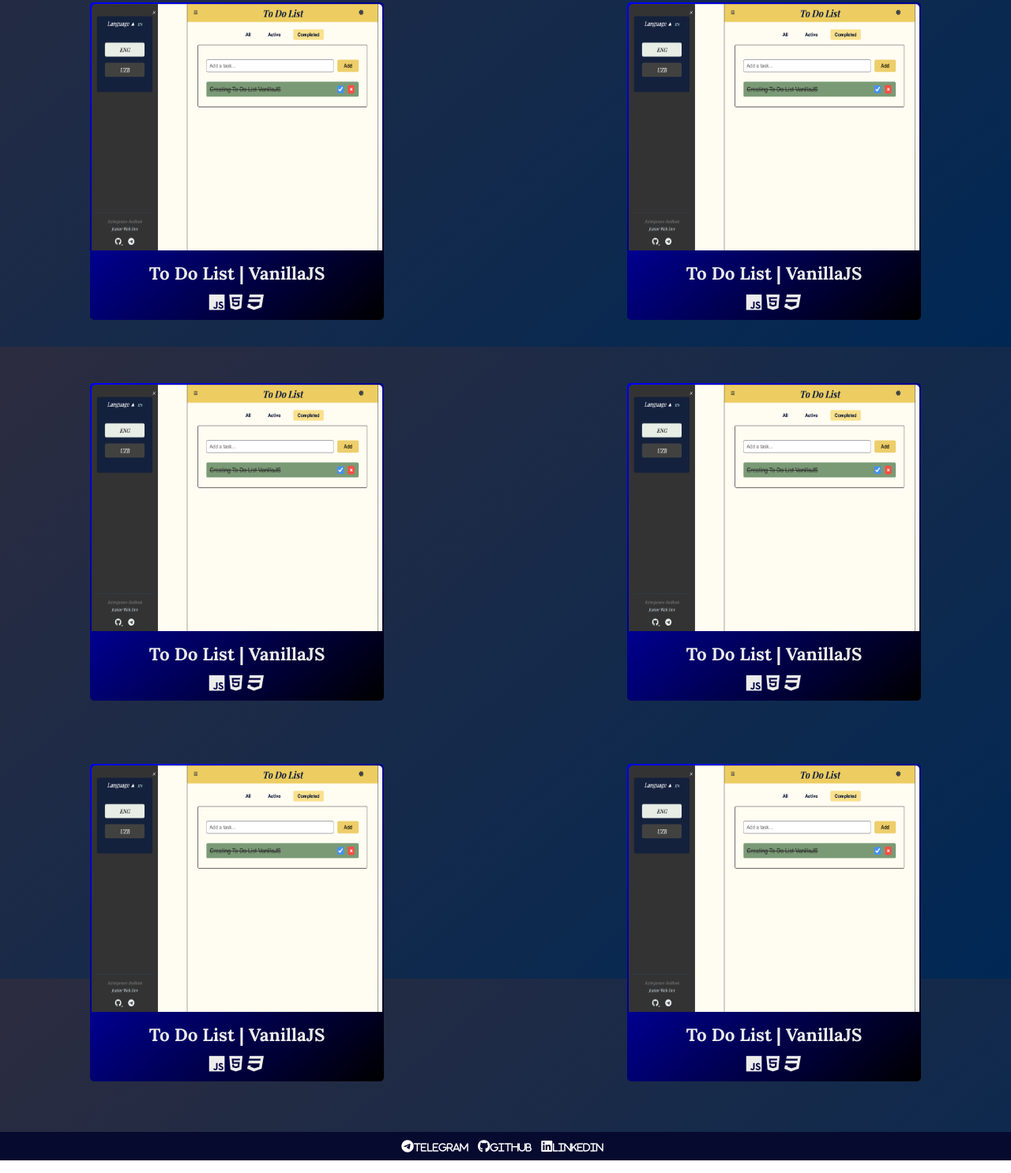
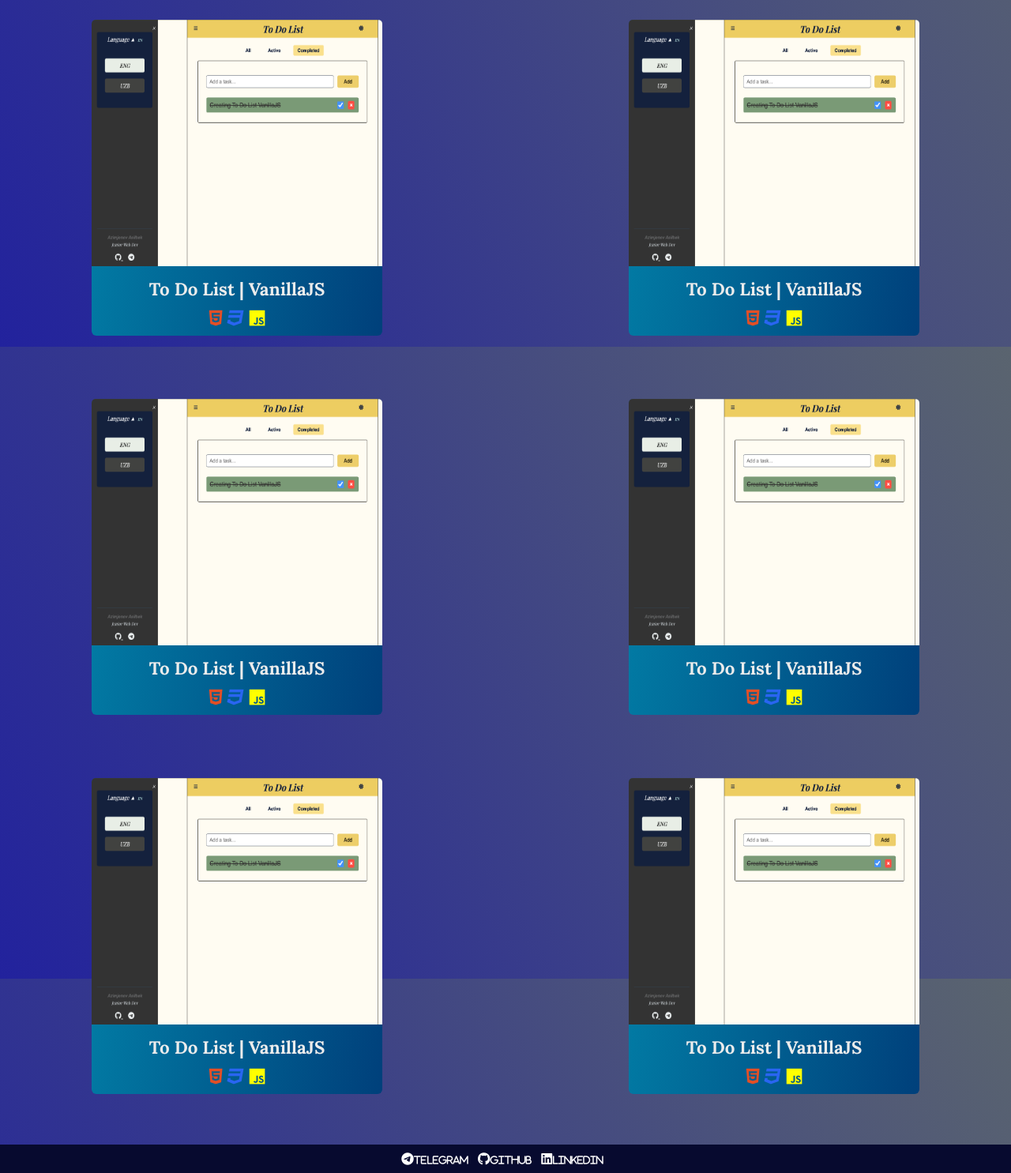
Before and after one commit to Asilbek-Azimjonov/portfolio, a website: page index.html in a window 1280 px wide. Shown: the part 361-1846 px from the top of the page at 79% size. Drawn offline with Linux system fonts and the light colour scheme.

Commit message:
Modified

```diff
--- a/index.html
+++ b/index.html
@@ -25,7 +25,7 @@
     </header>
 
     <main class="main-content">
-        <div style="padding-left: 4rem;" class="intro-page">
+        <div style="padding-left: 2rem;" class="intro-page">
             <div class="text">
                 <span class="before-name">Hi, my name is</span>
                 <h1>Asilbek</h1>
@@ -45,9 +45,9 @@
                         </span>
                         <span class="languages">
 
-                            <i class=" fa-brands fa-js"></i>
-                            <i class="fa-brands fa-html5"></i>
-                            <i class="fa-brands fa-css3"></i>
+                            <i style="color: #E34F26 " class="fa-brands fa-html5"></i>
+                            <i style="color: #2965F1" class="fa-brands fa-css3"></i>
+                            <i style="color: yellow" class=" fa-brands fa-js"></i>
                         </span>
                     </a>
                 </div>
@@ -60,9 +60,9 @@
                         </span>
                         <span class="languages">
 
-                            <i class=" fa-brands fa-js"></i>
-                            <i class="fa-brands fa-html5"></i>
-                            <i class="fa-brands fa-css3"></i>
+                            <i style="color: #E34F26 " class="fa-brands fa-html5"></i>
+                            <i style="color: #2965F1" class="fa-brands fa-css3"></i>
+                            <i style="color: yellow" class=" fa-brands fa-js"></i>
                         </span>
                     </a>
                 </div>
@@ -75,9 +75,9 @@
                         </span>
                         <span class="languages">
 
-                            <i class=" fa-brands fa-js"></i>
-                            <i class="fa-brands fa-html5"></i>
-                            <i class="fa-brands fa-css3"></i>
+                            <i style="color: #E34F26 " class="fa-brands fa-html5"></i>
+                            <i style="color: #2965F1" class="fa-brands fa-css3"></i>
+                            <i style="color: yellow" class=" fa-brands fa-js"></i>
                         </span>
                     </a>
                 </div>
@@ -90,9 +90,9 @@
                         </span>
                         <span class="languages">
 
-                            <i class=" fa-brands fa-js"></i>
-                            <i class="fa-brands fa-html5"></i>
-                            <i class="fa-brands fa-css3"></i>
+                            <i style="color: #E34F26 " class="fa-brands fa-html5"></i>
+                            <i style="color: #2965F1" class="fa-brands fa-css3"></i>
+                            <i style="color: yellow" class=" fa-brands fa-js"></i>
                         </span>
                     </a>
                 </div>
@@ -105,9 +105,9 @@
                         </span>
                         <span class="languages">
 
-                            <i class=" fa-brands fa-js"></i>
-                            <i class="fa-brands fa-html5"></i>
-                            <i class="fa-brands fa-css3"></i>
+                            <i style="color: #E34F26 " class="fa-brands fa-html5"></i>
+                            <i style="color: #2965F1" class="fa-brands fa-css3"></i>
+                            <i style="color: yellow" class=" fa-brands fa-js"></i>
                         </span>
                     </a>
                 </div>
@@ -120,9 +120,9 @@
                         </span>
                         <span class="languages">
 
-                            <i class=" fa-brands fa-js"></i>
-                            <i class="fa-brands fa-html5"></i>
-                            <i class="fa-brands fa-css3"></i>
+                            <i style="color: #E34F26 " class="fa-brands fa-html5"></i>
+                            <i style="color: #2965F1" class="fa-brands fa-css3"></i>
+                            <i style="color: yellow" class=" fa-brands fa-js"></i>
                         </span>
                     </a>
                 </div>
--- a/style.css
+++ b/style.css
@@ -11,6 +11,7 @@ body {
   margin: 0;
   padding: 0;
   width: 100%;
+  overflow-x: hidden;
 }
 
 body {
@@ -19,7 +20,7 @@ body {
   font-weight: 560;
   position: relative;
   color: #c9a227;
-  background: linear-gradient(140deg, #2c2c3f, #002855);
+  background: linear-gradient(60deg, #22229d, #5a646f);
   background-attachment: fixed;
 }
 
@@ -34,10 +35,10 @@ body {
 }
 
 .project {
-  padding: 2px;
-  border-radius: 5px;
+  /* padding: 2px; */
+  border-radius: 6px;
   text-align: center;
-  background: linear-gradient(139deg, blue, black);
+  background: linear-gradient(100deg, rgb(2, 130, 169), rgb(0, 64, 123));
   color: #ececec;
   padding-bottom: 8px;
   max-width: 100%;
@@ -75,10 +76,12 @@ body {
 
 .intro-page {
   width: 100%;
+  min-height: 8rem;
 }
 .text {
+  min-height: 8rem;
   margin-left: 2rem;
-  width: auto;
+  width: 100%;
   background-image: linear-gradient(to right top, #d6d6d6, #9eb708);
   -webkit-background-clip: text;
   color: transparent;
```
